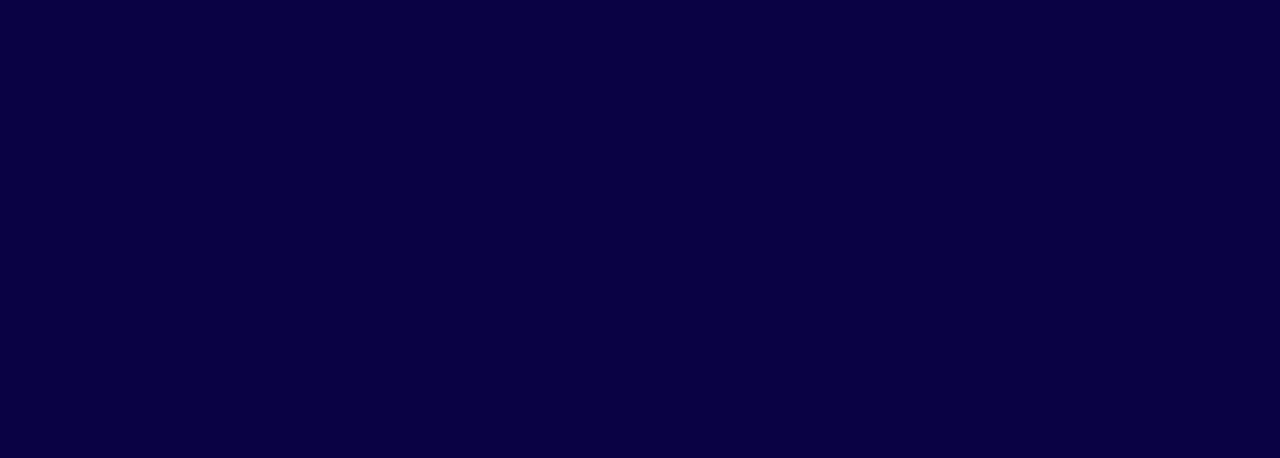
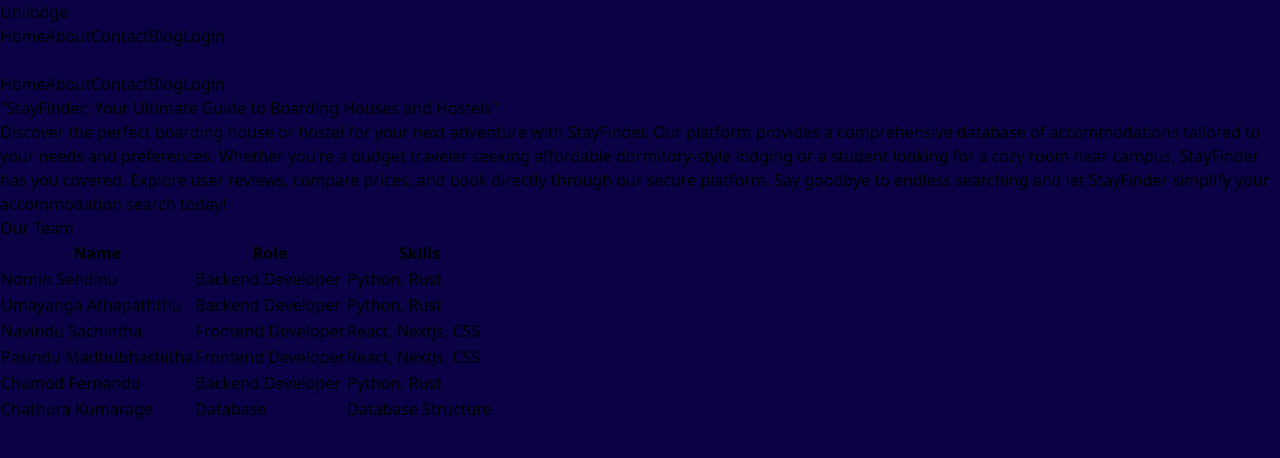
Before and after one commit to Terracode-Dev/unilodge, a React (Vite) app in the folder frontend/: page /about in a window 1280 px wide. Before the commit this address had no page. Shown: the top 458 px of the page. Built offline with nearby package versions, Linux system fonts and the light colour scheme.

Commit message:
F:Add contact us and Add about us

```diff
--- a/frontend/src/components/Navbar.jsx
+++ b/frontend/src/components/Navbar.jsx
@@ -21,8 +21,8 @@ const NavigationBar = () => {
         </div>
         <div className="hidden md:flex">
           <a href="/" className="text-gray-300 hover:text-white font-semibold mr-4">Home</a>
-          <a href="#" className="text-gray-300 hover:text-white font-semibold mr-4">About</a>
-          <a href="#" className="text-gray-300 hover:text-white font-semibold mr-4">Contact</a>
+          <a href="/about" className="text-gray-300 hover:text-white font-semibold mr-4">About</a>
+          <a href="contact" className="text-gray-300 hover:text-white font-semibold mr-4">Contact</a>
           <a href="/blog" className="text-gray-300 hover:text-white font-semibold mr-4">Blog</a>
           {isAuthenticated()?
             <button onClick={handleLogout} className="text-gray-300 font-semibold hover:text-white mr-4">Logout</button> :
@@ -46,7 +46,7 @@ const NavigationBar = () => {
         </div>
         <div className={`${isOpen ? "block" : "hidden"} md:hidden absolute bg-gray-800 top-16 left-0 w-full p-4`}>
           <a href="/" className="block font-semibold text-gray-300 hover:text-white mb-2">Home</a>
-          <a href="#" className="block font-semibold text-gray-300 hover:text-white mb-2">About</a>
+          <a href="/about" className="block font-semibold text-gray-300 hover:text-white mb-2">About</a>
           <a href="#" className="block font-semibold text-gray-300 hover:text-white mb-2">Contact</a>
           <a href="/blog" className="text-gray-300 font-semibold hover:text-white mr-4">Blog</a>
           {isAuthenticated()?
--- /dev/null
+++ b/frontend/src/components/developer.jsx
@@ -0,0 +1,11 @@
+const developersData = [
+    { name: 'Nomin Sendinu', role: 'Backend Developer', skills: 'Python, Rust' },
+    { name: 'Umayanga Athapaththu', role: 'Backend Developer', skills: 'Python, Rust' },
+    { name: 'Navindu Sachintha', role: 'Frontend Developer', skills: 'React, Nextjs, CSS' },
+    { name: 'Pasindu Madhubhashitha', role: 'Frontend Developer', skills: 'React, Nextjs, CSS' },
+    { name: 'Chamod Fernando', role: 'Backend Developer', skills: 'Python, Rust' },
+    { name: 'Chathura Kumarage', role: 'Database', skills: 'Database Structure' },
+    // ... more developers
+  ];
+
+  export default developersData;
--- /dev/null
+++ b/frontend/src/pages/Contact.jsx
@@ -0,0 +1,64 @@
+import React from 'react';
+
+const ContactUs = () => {
+  return (
+    <div className="min-h-screen py-12 px-4 sm:px-6 lg:px-8">
+      <div className="max-w-7xl mx-auto justify-center flex items-center ">
+        <div className="bg-white overflow-hidden w-1/2  shadow-sm sm:rounded-lg">
+          <div className="p-6 bg-slate-200 border-b border-gray-200">
+            <h1 className="text-3xl font-semibold text-gray-900 mb-6">Contact Us</h1>
+            <div className="max-w-lg mx-auto">
+              <form className="space-y-6">
+                <div>
+                  <label htmlFor="name" className="block text-sm  font-medium text-gray-700">
+                    Name
+                  </label>
+                  <input
+                    type="text"
+                    id="name"
+                    name="name"
+                    autoComplete="name"
+                    className="mt-1 focus:ring-indigo-500 focus:border-indigo-500 block w-full shadow-lg sm:text-sm border-gray-400 rounded-md"
+                  />
+                </div>
+                <div>
+                  <label htmlFor="email" className="block text-sm font-medium text-gray-700">
+                    Email
+                  </label>
+                  <input
+                    type="email"
+                    id="email"
+                    name="email"
+                    autoComplete="email"
+                    className="mt-1 focus:ring-indigo-500 focus:border-indigo-500 block w-full shadow-lg sm:text-sm border-gray-300 rounded-md"
+                  />
+                </div>
+                <div>
+                  <label htmlFor="message" className="block text-sm font-medium text-gray-700">
+                    Message
+                  </label>
+                  <textarea
+                    id="message"
+                    name="message"
+                    rows="4"
+                    className="mt-1 focus:ring-indigo-500 focus:border-indigo-500 block w-full shadow-lg sm:text-sm border-gray-300 rounded-md"
+                  ></textarea>
+                </div>
+                <div>
+                  <button
+                    type="submit"
+                    className="w-full inline-flex items-center justify-center px-4 py-2 border border-transparent rounded-md shadow-sm text-base font-medium text-white bg-indigo-600 hover:bg-indigo-700 focus:outline-none focus:ring-2 focus:ring-offset-2 focus:ring-indigo-500"
+                  >
+                    Submit
+                  </button>
+                </div>
+              </form>
+            </div>
+          </div>
+        </div>
+      </div>
+    </div>
+  );
+};
+
+export default ContactUs;
--- /dev/null
+++ b/frontend/src/pages/about.jsx
@@ -0,0 +1,42 @@
+import React from 'react'
+import  developersData  from '../components/developer.jsx';
+function About() {
+  return (
+    <div className='h-screen  bg-fixed bg-center bg-cover custom-img overflow-hidden'>
+    <div className="container mx-auto p-8 ">
+      <h1 className="text-3xl font-bold mb-4 text-white">"StayFinder: Your Ultimate Guide to Boarding Houses and Hostels"</h1>
+      <p className="text-lg text-white">
+      Discover the perfect boarding house or hostel for your next adventure with StayFinder. Our platform provides a comprehensive database of accommodations tailored to your needs and preferences. Whether you're a budget traveler seeking affordable dormitory-style lodging or a student looking for a cozy room near campus, StayFinder has you covered. Explore user reviews, compare prices, and book directly through our secure platform. Say goodbye to endless searching and let StayFinder simplify your accommodation search today!
+
+      </p>
+
+      {/* Developer Table */}
+      <section className="mt-8">
+        <h2 className="text-2xl font-bold mb-4 text-white">Our Team</h2>
+        <div className="overflow-x-auto shadow-lg rounded-lg">
+        <table className="table-auto w-full min-w-max">
+          <thead>
+            <tr className='odd:bg-white'>
+              <th className="border px-4 py-2">Name</th>
+              <th className="border px-4 py-2">Role</th>
+              <th className="border px-4 py-2">Skills</th>
+            </tr>
+          </thead>
+          <tbody>
+            {developersData.map((developer) => (
+              <tr className='odd:bg-white even:bg-gray-100' key={developer.name}>
+                <td className="border px-4 py-2">{developer.name}</td>
+                <td className="border px-4 py-2">{developer.role}</td>
+                <td className="border px-4 py-2">{developer.skills}</td>
+              </tr>
+            ))}
+          </tbody>
+        </table>
+        </div>
+      </section>
+    </div>
+    </div>
+  );
+};
+
+export default About
```
Also changed, not shown: frontend/src/main.jsx (+10 -0 lines).
